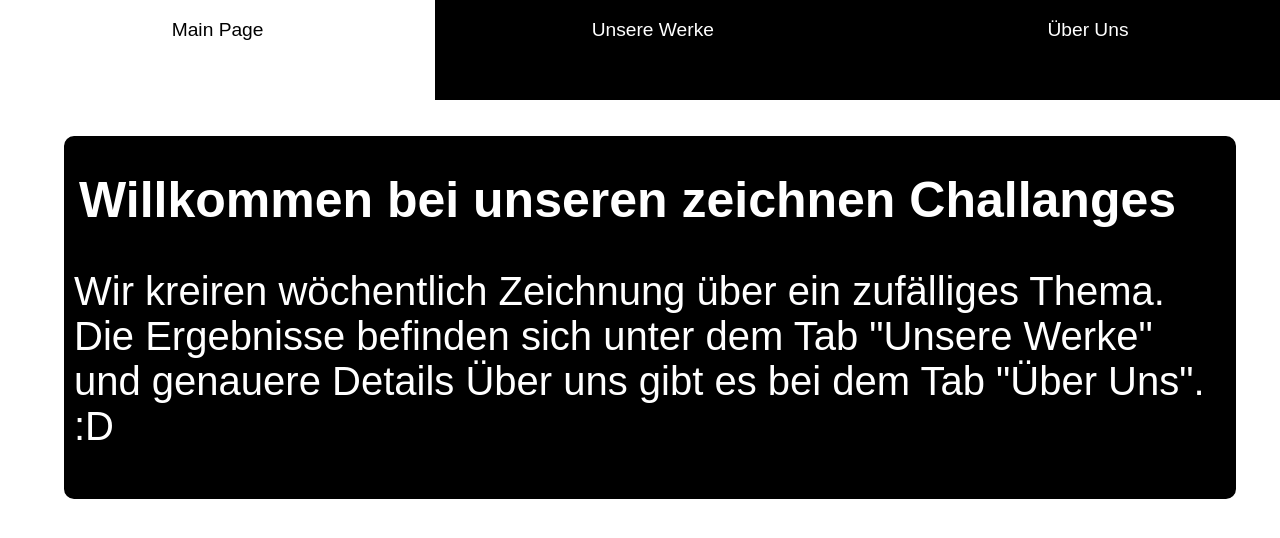
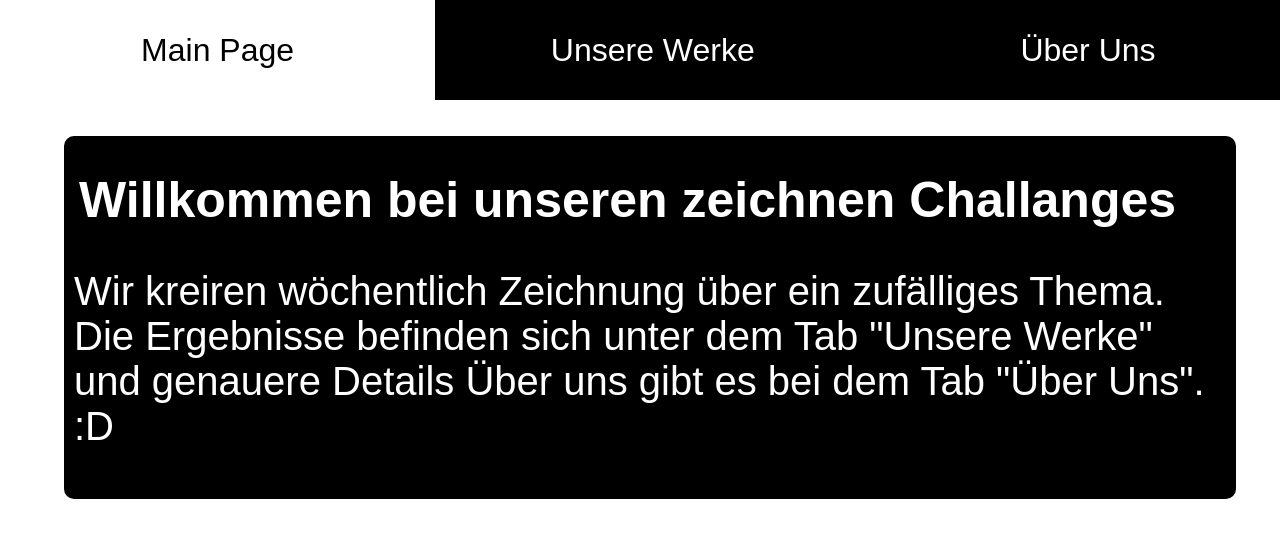
Before and after one commit to MoonArtyre/Weekly-Art-Challenges, a plain HTML site: page Index.html in a window 1280 px wide. Drawn offline with Linux system fonts and the light colour scheme.

Commit message:
Update stylesheet.css

```diff
--- a/css/stylesheet.css
+++ b/css/stylesheet.css
@@ -6,7 +6,8 @@
     left:0%;
     top:0%;
     font-family: fantasy;
-    font-size: 120%;
+    font-size: 200%;
+
 	text-align: center;
     overflow: visible;
     z-index:2;
@@ -20,7 +21,8 @@
     left:34%;
     top: 0%;
     font-family: fantasy;
-    font-size: 120%;
+  font-size: 200%;
+
 	text-align: center;
     z-index:2;
 
@@ -33,7 +35,7 @@
     left:68%;
     top: 0%;
     font-family: fantasy;
-    font-size: 120%;
+    font-size: 200%;
 	text-align: center;
     z-index:2;
 
```
